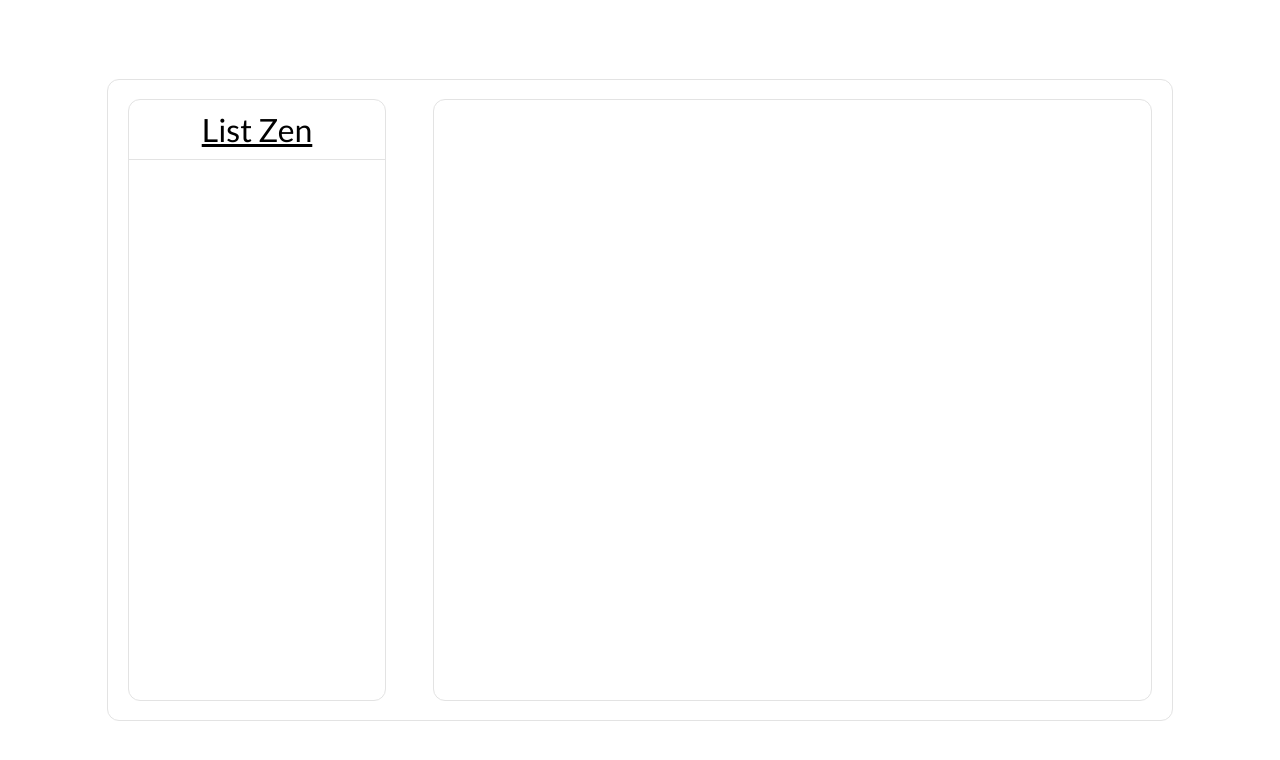
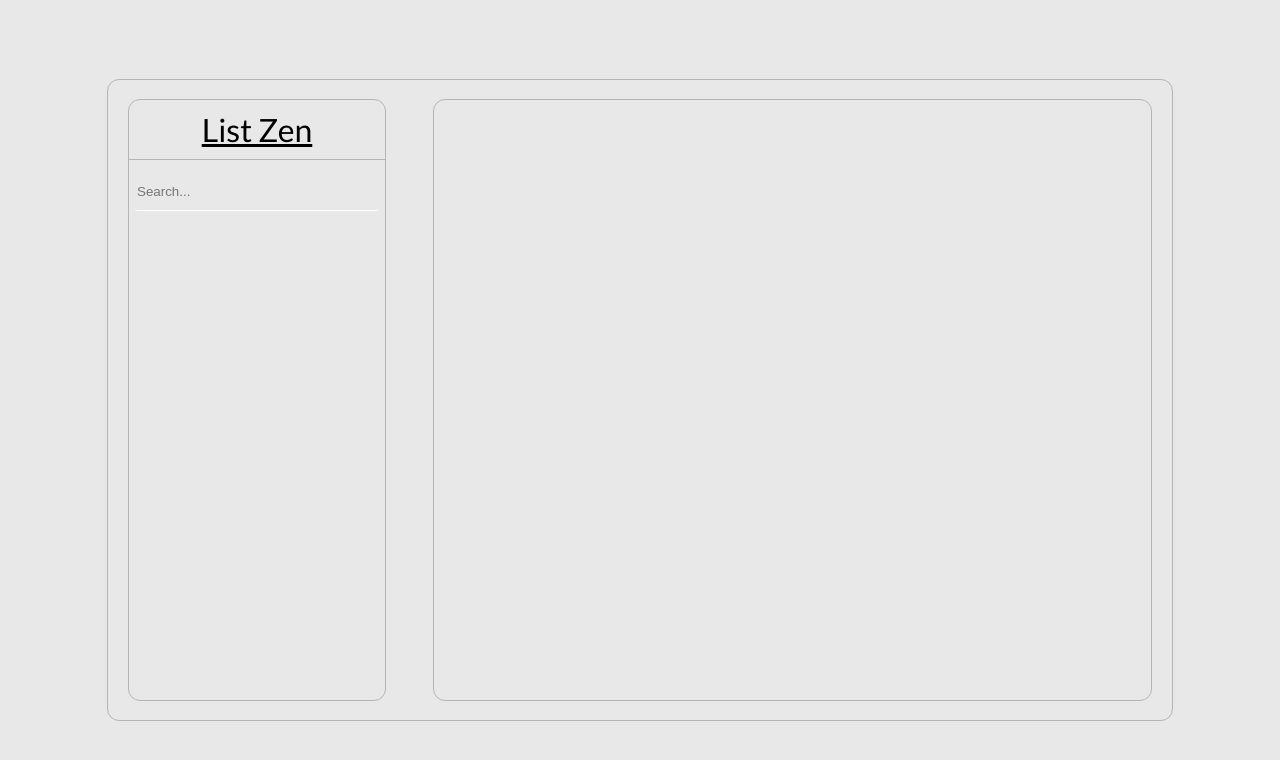
Before and after one commit to mukuls1107/listzen, a website built with webpack: page src/views/index.html in a window 1280 px wide. Built offline with nearby package versions, Linux system fonts and the light colour scheme.

Commit message:
search component added

```diff
--- a/src/handlers/display-board.js
+++ b/src/handlers/display-board.js
@@ -20,10 +20,12 @@ function displayMainContent() {
     title.innerText = "List Zen"
 
     titleBox.append(title)
-    leftBox.append(titleBox)
+    createSearchBar()
+    leftBox.append(titleBox, createSearchBar())
 
     //createSearchBar
-    createSearchBar()
+
+
 
 
     mainBox.appendChild(leftBox);
--- a/src/handlers/searchBar.js
+++ b/src/handlers/searchBar.js
@@ -1,10 +1,14 @@
 function createSearchBar(){
 
 
-    const box = document.createElement("div");
+    const box = document.createElement("input");
     box.setAttribute("class", "__search-box")
 
+    box.setAttribute("type", "search")
+    box.setAttribute("placeholder", "Search...")
 
+
+    return box
 }
 
 export default createSearchBar;
--- a/src/styles/style.css
+++ b/src/styles/style.css
@@ -2,9 +2,10 @@
 
 
 html, body {
+    font-family: "Lato", sans-serif;
     height: 100%;
     margin: 0;
-    background-color: #FFF;
+    background-color: #E8E8E8;
 }
 
 body {
@@ -16,7 +17,7 @@ body {
 #main {
     display: flex;
     justify-content: space-between;
-    background-color: #FFFFFF;
+    background-color: #E8E8E8;
     border-radius: 12px;
 }
 
@@ -26,23 +27,28 @@ body {
     align-items: center;
     width: 80%; /* Adjust the width as needed */
     height: 75%; /* Adjust the height as needed */
-    border: 1px solid #e3e3e3; /* Optional: for visualization */
+    border: 1px solid #B5B5B5; /* Optional: for visualization */
     padding: 20px; /* Optional: for spacing inside the mainBox */
 }
 
 #left {
     width: 25%; /* Adjust the width as needed */
     height: 100%;
-    border: 1px solid #e3e3e3; /* Optional: for visualization */
-    background-color: #fff;
+    border: 1px solid #B5B5B5; /* Optional: for visualization */
+    background-color: #E8E8E8;
     border-radius: 12px;
+    display: flex;
+    /* justify-content: center; */
+    align-items: center;
+    flex-direction: column;
+
 }
 
 #right {
-    background-color: #fff;
+    background-color: #E8E8E8;
     width: 70%; /* Adjust the width as needed */
     height: 100%;
-    border: 1px solid #e3e3e3; /* Optional: for visualization */
+    border: 1px solid #B5B5B5; /* Optional: for visualization */
     border-radius: 12px;
 }
 
@@ -53,12 +59,28 @@ body {
     display: flex;
     justify-content: center;
     align-items: center;
-    border-bottom: 1px solid #e3e3e3;
+    border-bottom: 1px solid #B5B5B5;
 }
 .__title{
-    font-family: "Lato", sans-serif;
+
     font-weight: 400;
     font-style: normal;
     font-size: 32px;
     text-decoration: underline;
+    position: absolute;
 }
+
+.__search-box{
+    height: 39px;
+    width: 244px;
+    background-color: #E8E8E8;
+    position: relative;
+    top: 12px;
+}
+
+.__search-box{
+    border: none;
+    border-radius: 3px;
+    border-bottom: 1.2px solid #fff;
+
+}
```
